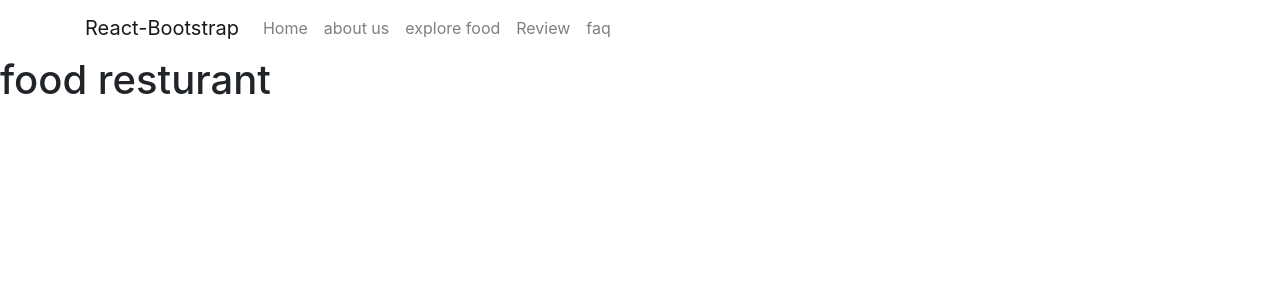
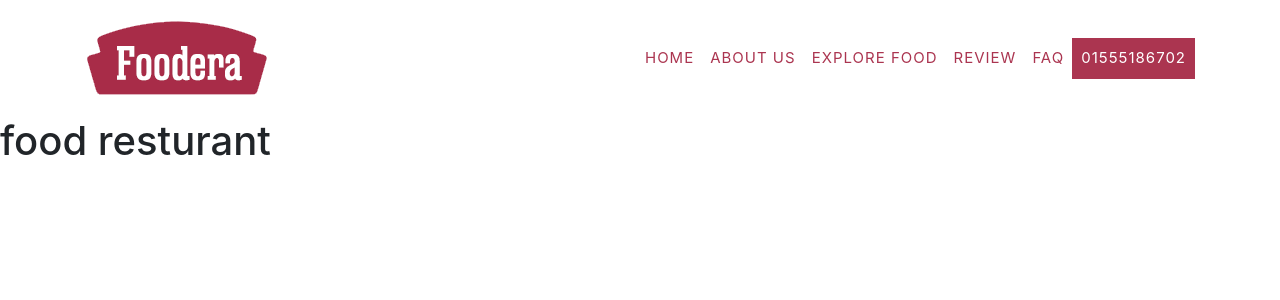
Before and after one commit to seifmoustafa/Foodera, a React (Create React App) app: page / in a window 1280 px wide. Shown: the top 300 px of the page. Built offline with nearby package versions, Linux system fonts and the light colour scheme.

Commit message:
nav created styles

```diff
--- /dev/null
+++ b/src/components/Navs/Navs.css
@@ -0,0 +1,34 @@
+nav{
+    background-color: #fff;
+    /* background-color: green; */
+    width: 100%;
+    height: auto;
+    max-width: 100%;
+    border-radius: 0px;
+}
+
+nav a{
+    color: #ab3550 !important;
+    font-size: 15px;
+    text-transform: uppercase;
+    letter-spacing: 1px;
+}
+
+nav #lastnav{
+    background-color: #ab3550;
+    box-sizing: border-box;
+    border: 1px solid #ab3550;
+    color: #fff !important;
+}
+
+nav #lastnav:hover{
+    background-color: transparent;
+    color: #ab3550 !important;
+    transition: .2s ease-in-out;
+
+}
+
+nav img{
+    max-width: 100%;
+    height: 90%;
+}
--- a/src/components/Navs/Navs.js
+++ b/src/components/Navs/Navs.js
@@ -1,18 +1,26 @@
 import React from "react";
 import {Navbar, Nav, Container} from 'react-bootstrap';
+import './Navs.css';
+import logo from './../../assets/logo.png';
 const Navs = () => {
     return (
     <Navbar expand="lg" className="bg-body-tertiary">
     <Container>
-      <Navbar.Brand href="#home">React-Bootstrap</Navbar.Brand>
+      <Navbar.Brand href="#home">
+        <img src={logo}  title="logo" />
+      </Navbar.Brand>
       <Navbar.Toggle aria-controls="basic-navbar-nav" />
       <Navbar.Collapse id="basic-navbar-nav">
-        <Nav className="me-auto">
+        <Nav className="ml-auto">
           <Nav.Link href="#home">Home</Nav.Link>
           <Nav.Link href="#link">about us</Nav.Link>
           <Nav.Link href="#home">explore food</Nav.Link>
           <Nav.Link href="#home">Review</Nav.Link>
           <Nav.Link href="#link">faq</Nav.Link>
+        </Nav>
+        <Nav>
+            <Nav.Link id="lastnav">01555186702</Nav.Link>
+
         </Nav>
       </Navbar.Collapse>
     </Container>
```
Also changed, not shown: src/assets/logo.png (added).
